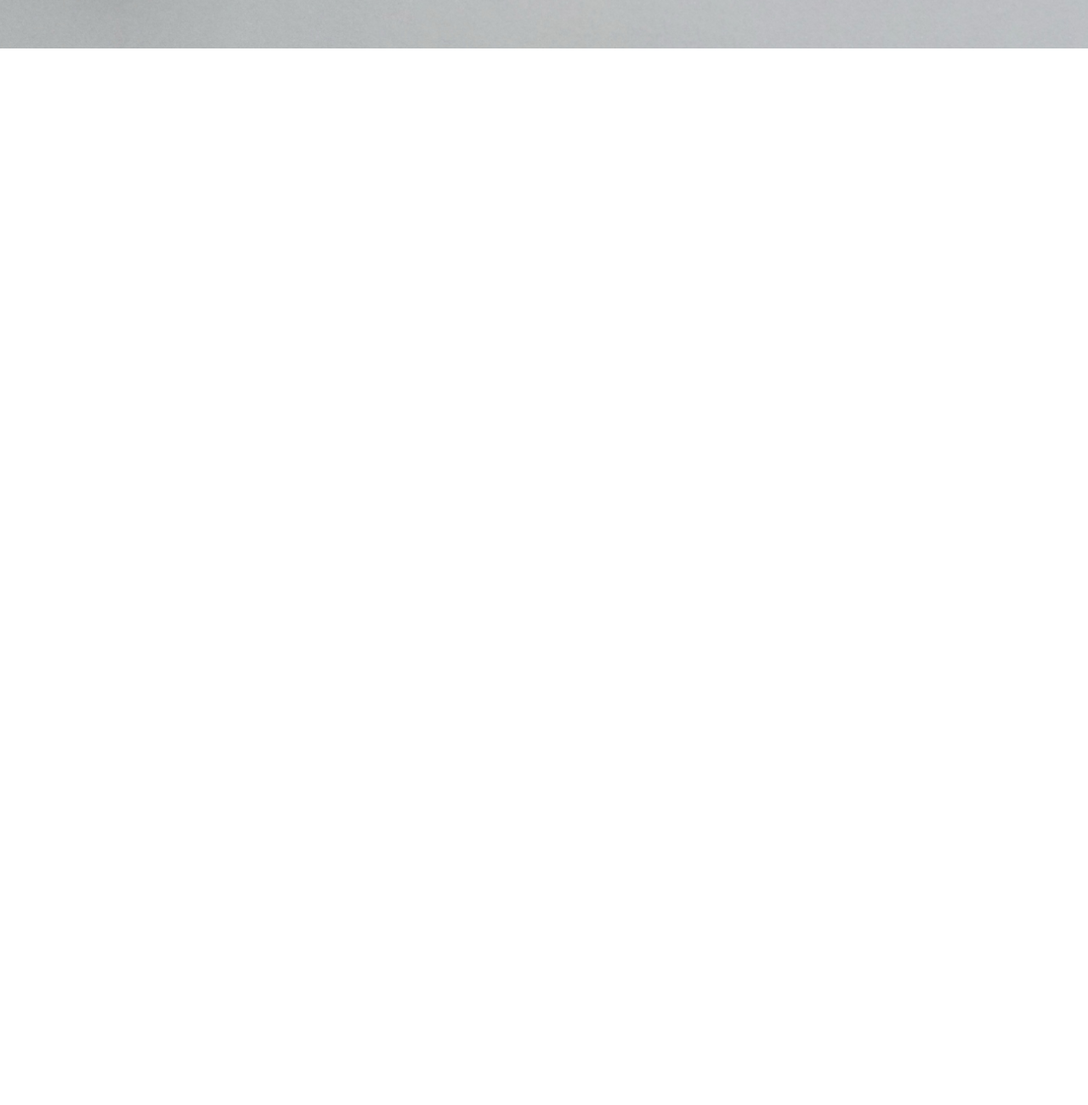
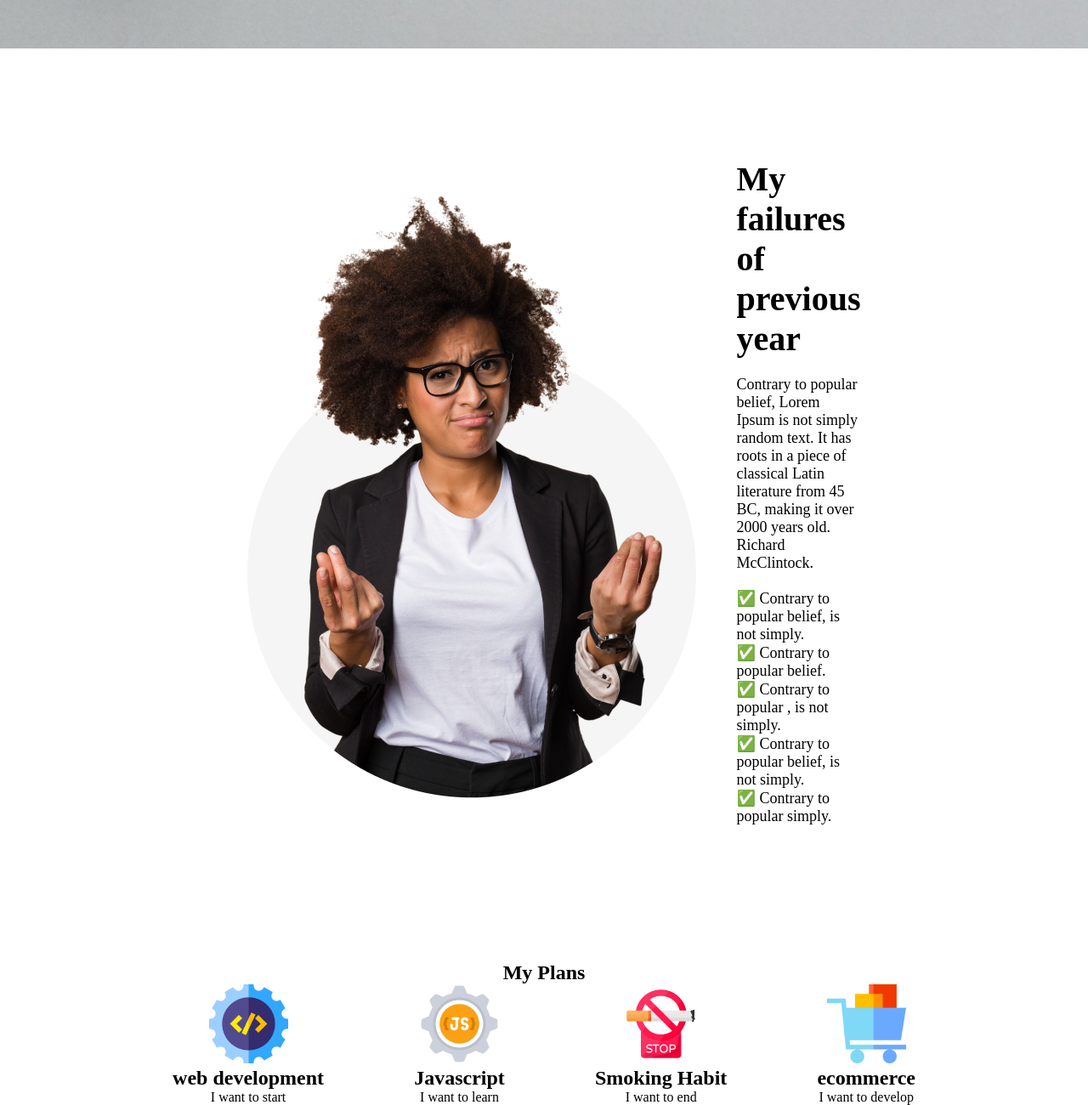
Before and after one commit to Web-Dev-Salman/new-year-new-me, a plain HTML site: page index.html in a window 1280 px wide. Shown: the part 743-2043 px from the top of the page at 85% size. Before the commit the page ends 800 px from the top, so only its background shows below. Drawn offline with Linux system fonts and the light colour scheme.

Commit message:
my plan section add

```diff
--- a/index.html
+++ b/index.html
@@ -8,6 +8,9 @@
     <link rel="stylesheet" href="style.css">
 </head>
 <body>
+
+<!-- header section start  here  -->
+
     <header class="header-container">
             <div class="header-info">
                 <h1>
@@ -21,9 +24,68 @@
                 </button>
             </div>
     </header>
-    <main>
 
+<!-- header section end here  -->
+
+
+<!-- header section start here  -->
+    <main class="container">
+
+        <!-- about section start here  -->
+
+        <section class="about-section">
+            <div class="about-section-img">
+                <img src="images/person.png" alt="">
+            </div>
+            <div class="about-section-info">
+                <h1>
+                    My failures of <br>previous year
+                </h1>
+                <p>
+                    Contrary to popular belief, Lorem Ipsum is not simply random text. It has roots in a piece of classical Latin literature from 45 BC, making it over 2000 years old. Richard McClintock.
+                </p>
+                <ul>
+                    <li>✅  Contrary to popular belief, is not simply.</li>
+                    <li>✅  Contrary to popular belief.</li>
+                    <li>✅  Contrary to popular , is not simply.</li>
+                    <li>✅  Contrary to popular belief, is not simply.</li>
+                    <li>✅  Contrary to popular simply.</li>
+                </ul>
+            </div>
+        </section>
+
+          <!-- about section end here  -->
+
+          <!-- My Plans sections  -->
+          <section class="my-plan-section">
+            <h1>My Plans</h1>
+            <div class="my-plan-info-section">
+                <div>
+                      <img src="images/icons/web.png" alt="">
+                      <h1>web development</h1>
+                      <p>I want to start</p>
+                </div>
+                <div>
+                    <img src="images/icons/js.png" alt="">
+                    <h1>Javascript</h1>
+                    <p>I want to learn</p>
+                </div>
+                <div>
+                    <img src="images/icons/smoke.png" alt="">
+                    <h1>Smoking Habit</h1>
+                    <p>I want to end</p>
+                </div>
+                <div>
+                    <img src="images/icons/ecom.png" alt="">
+                    <h1>ecommerce</h1>
+                    <p>I want to develop</p>
+                </div>
+            </div>
+        </section>
     </main>
+
+<!-- header section end here  -->
+
     <footer>
 
     </footer>
--- a/style.css
+++ b/style.css
@@ -2,6 +2,12 @@
     margin: 0;
     padding: 0;
 }
+.container{
+    padding: 0px 150px 0px 150px;
+}
+
+/* header section  start here  */
+
 .header-container{
     background-image: url("images/banner/banner2.png");
     background-position: center center;
@@ -18,13 +24,13 @@
     padding: 0px 250px 0px 55%;
 
 }
-.header-info> h1,p{
+.header-info > h1, .header-info >p{
     text-align: right;
 }
 .header-info> h1{
     font-size: 65px;
 }
-.header-info> p{
+.header-info > p{
     font-size: 18px;
     padding: 25px 0px;
 }
@@ -35,3 +41,50 @@
     border: none;
     border-radius: 5px;
 }
+.about-section{
+    display: flex;
+    justify-content: center;
+    align-items: center;
+    margin-top: 130px;
+    padding: 0px 200px;
+}
+/* header section  end here  */
+
+
+
+/* about section start here  */
+
+.about-section-info{
+    padding-left: 30px;
+}
+.about-section-info h1{
+    font-size: 40px;
+}
+.about-section-info p{
+    font-size: 18px;
+    padding: 20px 0px;
+}
+.about-section-info li {
+    list-style: none;
+    font-size: 18px;
+}
+
+/* about section end here  */
+
+
+/* my section start here  */
+
+.my-plan-section{
+    margin-top: 160px;
+}
+.my-plan-section > h1{
+ text-align: center;
+}
+.my-plan-info-section{
+    display: flex;
+    justify-content: center;
+    justify-content: space-around;
+    text-align: center;
+}
+
+/* my section end here  */
```
